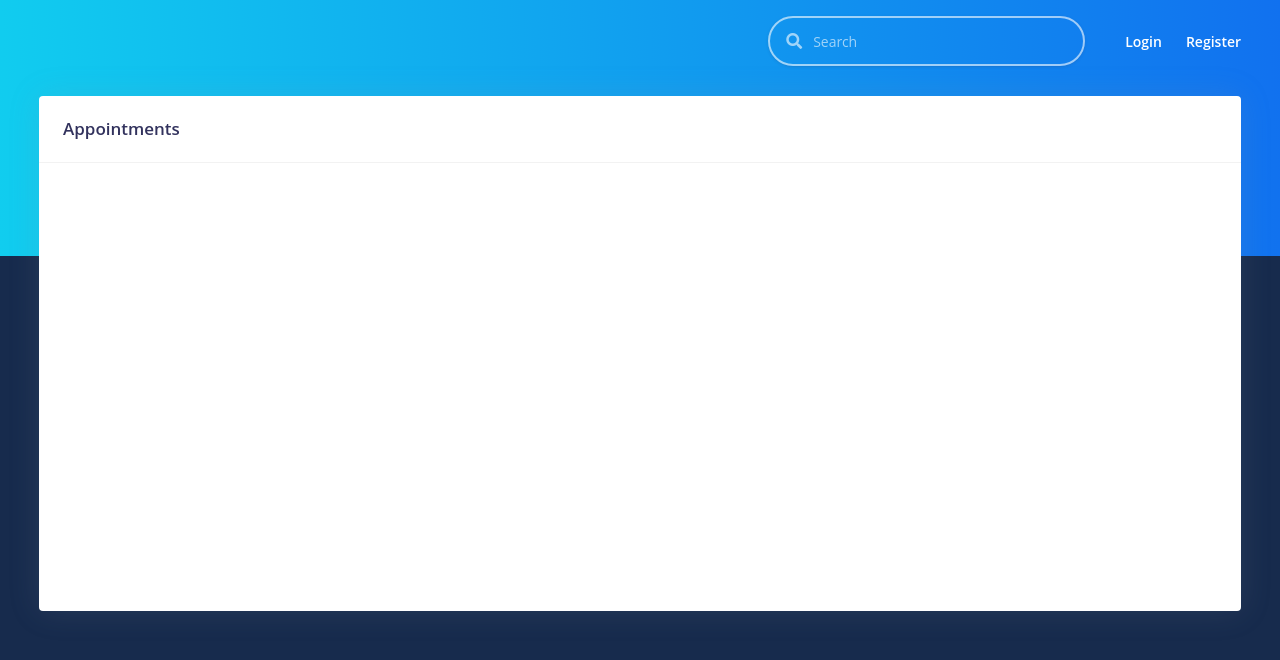
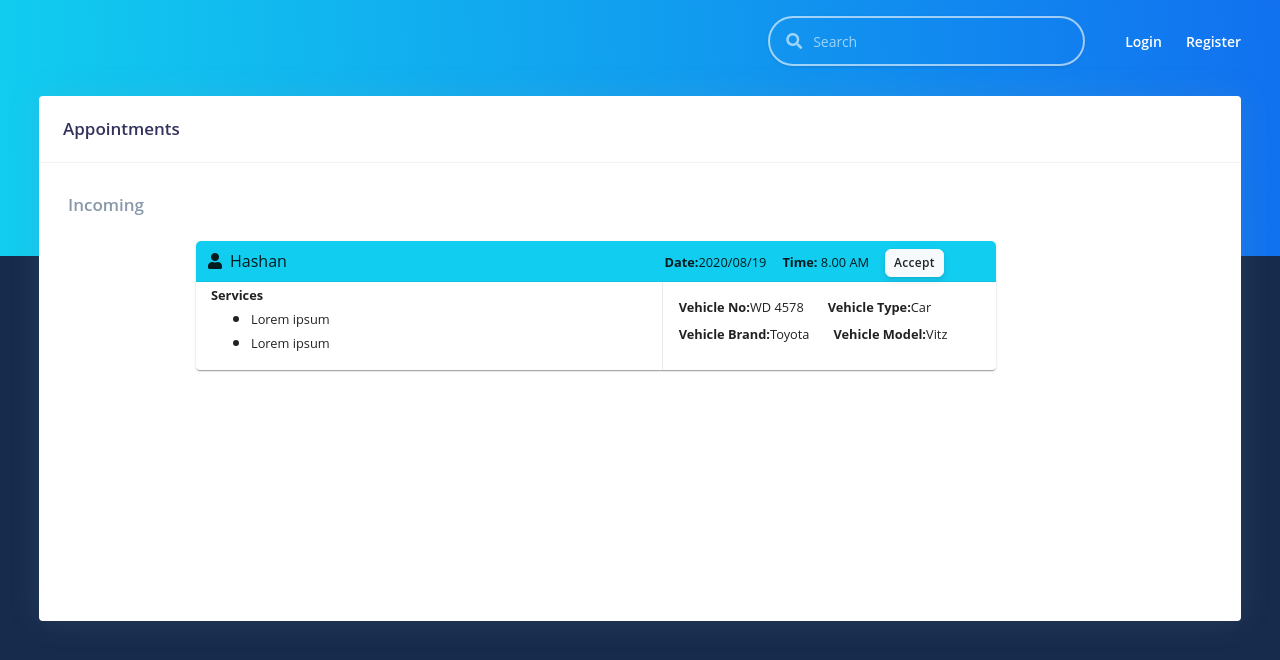
Before and after one commit to randularsw/iRYDE, a React (Create React App) app in the folder web/: page /sp/appointments in a window 1280 px wide. Shown: the top 660 px of the page. Built offline with nearby package versions, Linux system fonts and the light colour scheme.

Commit message:
created sp incomingapppoinment view ui

```diff
--- a/web/src/components/booking/spBookingView.jsx
+++ b/web/src/components/booking/spBookingView.jsx
@@ -1,13 +1,19 @@
 import React, { Component } from "react";
 import Header from "components/shared/header";
-import { Container, Row, CardHeader, CardBody } from "reactstrap";
+import { Container, Row, CardHeader, CardBody, Button, Col } from "reactstrap";
 import { Card } from "@material-ui/core";
+import { UserContext } from "core/userContext";
 
 class SpBookingView extends Component {
-  constructor(props) {
-    super(props);
-    this.state = {};
+  static contextType = UserContext;
+  state={
+
   }
+
+  async componentDidMount(){
+
+  }
+
   render() {
     return (
       <>
@@ -21,7 +27,68 @@ class SpBookingView extends Component {
                   <h3 className=" mb-0">Appointments</h3>
                 </CardHeader>
                 <CardBody>
-                  <div style={{ minHeight: 400 }}>{/* Page Content */}</div>
+                  <div style={{ minHeight: 400, margin: 5 }}>
+                    {/* Page Content */}
+                    <div className="">
+                      <h3 className="text-gray">Incoming</h3>
+                      <div className="ml-8 mt-4">
+                        <Card className="ml-30 mr-30" style={{ width: 800 }}>
+                          <CardHeader className="m-0 p-1  pt-2 bg-info">
+                            <Row>
+                              <div className="col-7">
+                                <i className="fas fa-user pr-2 pl-2"></i>Hashan
+                              </div>
+                              <div className="col">
+                                <Row>
+                                  <small className="mr-3 mt-1">
+                                    <b> Date:</b>2020/08/19{" "}
+                                  </small>
+                                  <small className="mr-3 mt-1">
+                                    <b> Time:</b> 8.00 AM
+                                  </small>
+                                  <div>
+                                    <Button size="sm">Accept</Button>
+                                  </div>
+                                </Row>
+                              </div>
+                            </Row>
+                          </CardHeader>
+                          <CardBody className="m-0 p-0">
+                            <Row className="m-0 p-0">
+                              <div className="col-7 border-right">
+                                <small >
+                                  <b>Services</b>
+                                </small>
+                                <ul>
+                                  <li><small>Lorem ipsum</small></li>
+                                  <li><small>Lorem ipsum</small></li>
+
+                                </ul>
+                              </div>
+                              <div className="col mt-2">
+                                <Row>
+                                <small className='mr-3 ml-3 mt-2'>
+                                  <b>Vehicle No:</b>WD 4578
+                                </small>
+                                <small className='mr-3 ml-2 mt-2'>
+                                  <b>Vehicle Type:</b>Car
+                                </small>
+                                </Row>
+                               <Row>
+                               <small className='mr-3 ml-3 mt-2' >
+                                  <b>Vehicle Brand:</b>Toyota
+                                </small>
+                                <small className='mr-3 ml-2 mt-2'>
+                                  <b>Vehicle Model:</b>Vitz
+                                </small>
+                               </Row>
+                              </div>
+                            </Row>
+                          </CardBody>
+                        </Card>
+                      </div>
+                    </div>
+                  </div>
                 </CardBody>
               </Card>
             </div>
```
